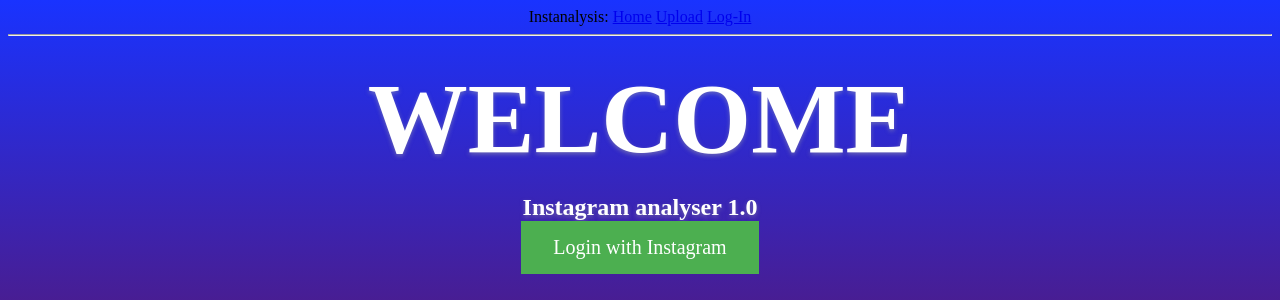
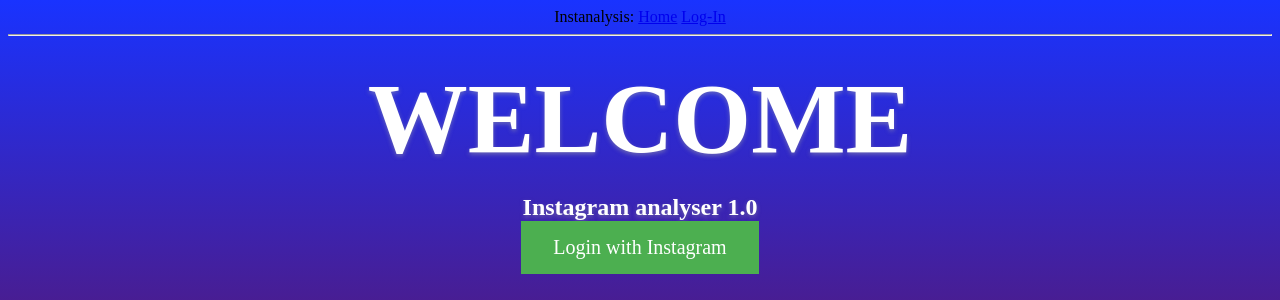
Before and after one commit to ArisPV/CS411-Project, a Flask app: page / in a window 1280 px wide. Shown: the top 300 px of the page. Run offline with Flask 2, Linux system fonts and the light colour scheme; parts of the project's set-up code (start-up, migrations or seed data) failed here and were passed over.

Commit message:
removed upload page

```diff
--- a/instanalysis/app/routes.py
+++ b/instanalysis/app/routes.py
@@ -30,14 +30,14 @@ def index():
 	logBool = check_login()
 	return render_template('index.html', title='Home', login=logBool)
 
-@app.route('/upload', methods=['GET', 'POST'])
-def upload():
-	logBool = check_login()
-	if request.method == 'POST' and 'photo' in request.files:
-		filename = photos.save(request.files['photo'])
-		results = analyze_file('static/img/' + filename)
-		return render_template('upload.html', title='Upload', file=filename, data=results, login=logBool)
-	return render_template('upload.html', title='Upload', login=logBool)
+# @app.route('/upload', methods=['GET', 'POST'])
+# def upload():
+# 	logBool = check_login()
+# 	if request.method == 'POST' and 'photo' in request.files:
+# 		filename = photos.save(request.files['photo'])
+# 		results = analyze_file('static/img/' + filename)
+# 		return render_template('upload.html', title='Upload', file=filename, data=results, login=logBool)
+# 	return render_template('upload.html', title='Upload', login=logBool)
 
 @app.route('/login')
 def login():
@@ -88,4 +88,5 @@ def logout():
 def success():
 	best5hastags      = dataAnalysis.goForItBaby()[0]
 	bestTimesString   = dataAnalysis.goForItBaby()[1]
-	return render_template('success.html', title='Donald J Trump', best5hastags = best5hastags, bestTimesString = bestTimesString )
+	logBool = check_login()
+	return render_template('success.html', title='Donald J Trump', best5hastags = best5hastags, bestTimesString = bestTimesString, login=logBool)
--- a/instanalysis/app/templates/base.html
+++ b/instanalysis/app/templates/base.html
@@ -10,7 +10,6 @@
 	<body class="header">
 		<div>Instanalysis:
 			<a href="/index">Home</a>
-			<a href="/upload">Upload</a>
 			{% if login %}
 			<a href="/logout">Log-Out</a>
 			{% else %}
```
